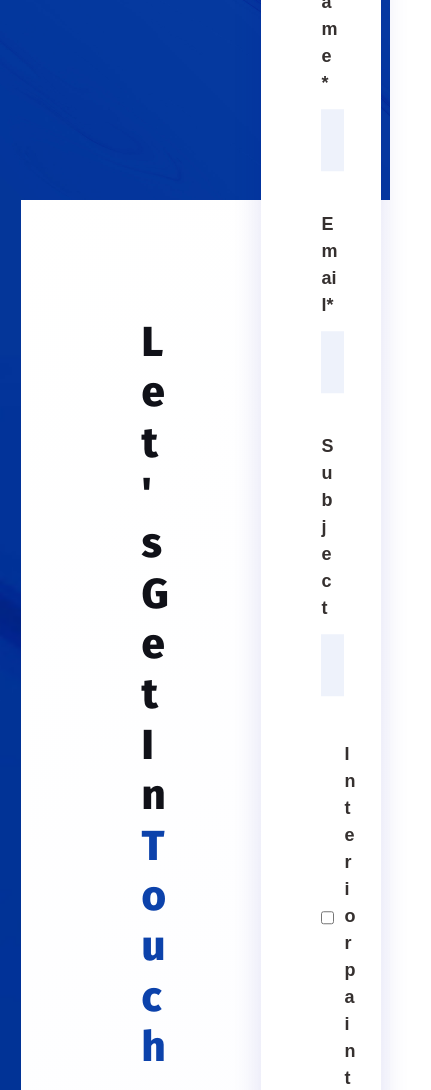
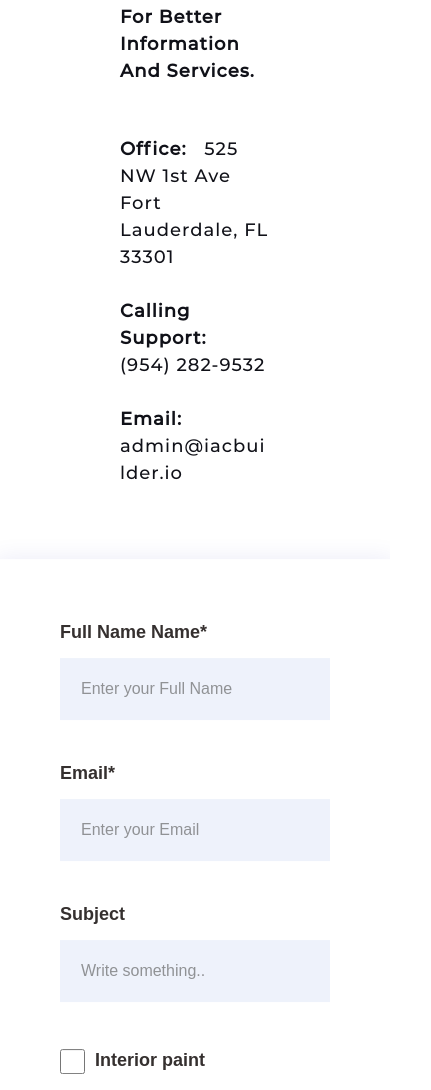
Before and after one commit to mtauhidul/paintaing-company-web, a plain HTML site: page contact-us.html in a window 390 px wide. Shown: the part 823-1913 px from the top of the page, 431 px wide, since content can reach past the window. Drawn offline with nearby package versions, Linux system fonts and the light colour scheme; no server answers; a script that the page names is missing.

Commit message:
responsive issue fixed

```diff
--- a/contact-us.html
+++ b/contact-us.html
@@ -294,7 +294,7 @@
 
 
 
-		<div class="outer-cover outer-singles">
+		<!-- <div class="outer-cover outer-singles">
 
 			<div class="contain-diff header-contain contain-head single-cover">
 
@@ -309,10 +309,10 @@
 
 
 			</div>
-		</div>
+		</div> -->
 
 
-		<div class="contact-container">
+		<div class="contactWrapper">
 			<div class="left-bg-contact"></div>
 
 			<div class="center-info-contact">
@@ -323,6 +323,7 @@
 				<p class="additional-info-p"><span class="span-info">Calling Support:</span> (954) 282-9532</p>
 				<p class="additional-info-p"><span class="span-info">Email:</span> admin@iacbuilder.io</p>
 			</div>
+
 
 			<div class="contact-form">
 
--- a/style.css
+++ b/style.css
@@ -1117,3 +1117,13 @@ textarea::placeholder {
     margin-top: -10px;
     margin-right: 10px;
 }
+
+.contactWrapper {
+    width: 100%;
+    max-width: 700px;
+    margin: 0 auto;
+}
+
+.contact-form {
+    margin-top: 100px;
+}
```
